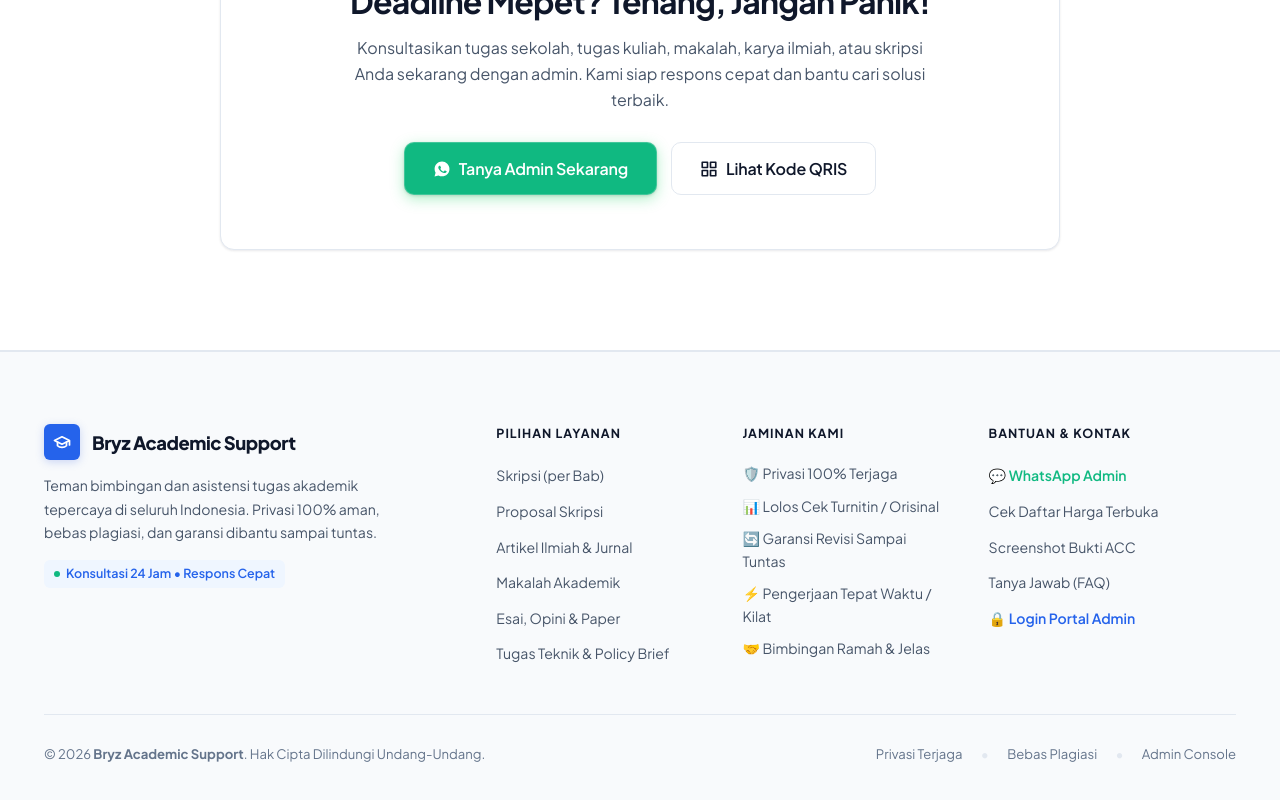
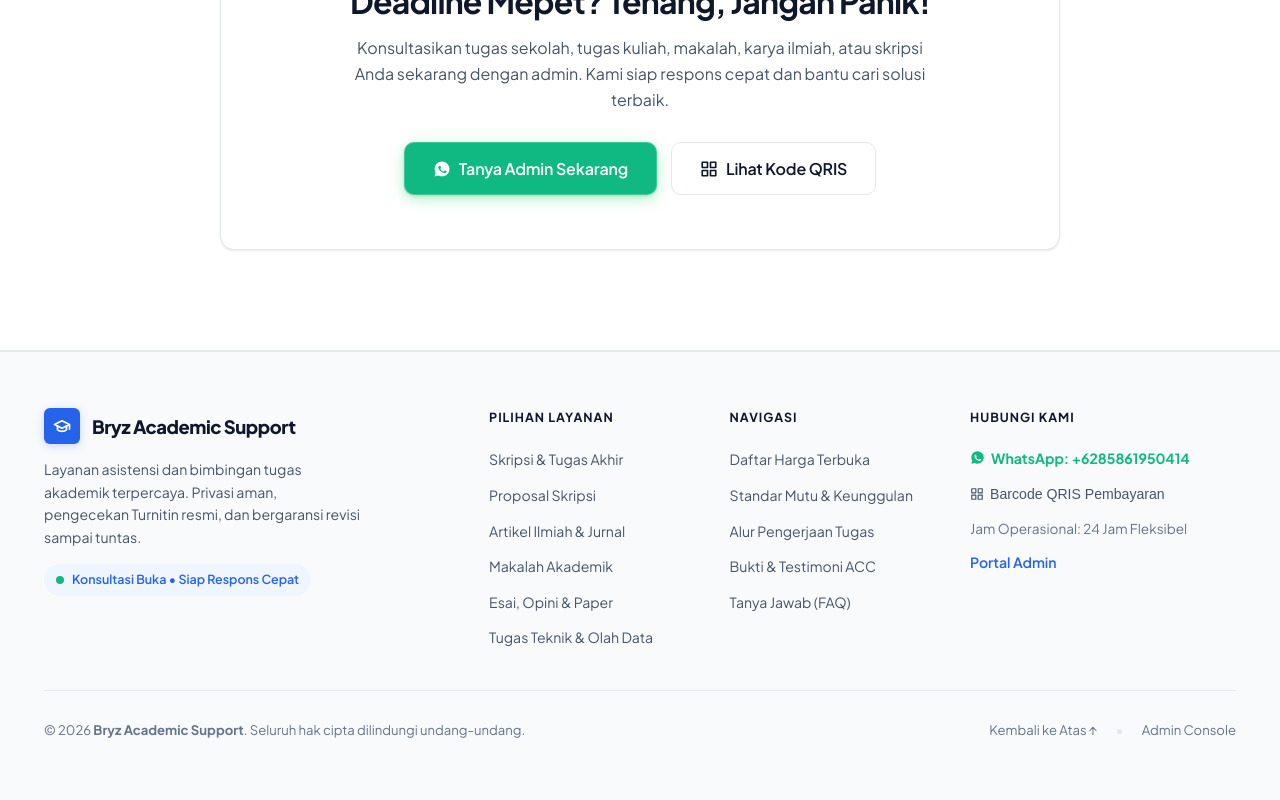
Before and after one commit to rafiifha/bryz, a Next.js app: page / in a window 1280 px wide. Shown: the part 5569-6369 px from the top of the page. After the commit the page ends 6343 px from the top, so only its background shows below. Built offline with nearby package versions, Linux system fonts and the light colour scheme.

Commit message:
optimasiiiiiii

```diff
--- a/src/app/globals.css
+++ b/src/app/globals.css
@@ -1878,23 +1878,23 @@ p {
 .footer-clean {
   background: var(--bg-primary);
   border-top: 1px solid var(--border-color);
-  padding: 72px 0 36px;
+  padding: 56px 0 32px;
   color: var(--text-primary);
 }
 
 .footer-grid {
   display: grid;
-  grid-template-columns: 2fr 1fr 1fr 1.2fr;
-  gap: 40px;
-  margin-bottom: 48px;
+  grid-template-columns: 2fr 1fr 1fr 1.3fr;
+  gap: 36px;
+  margin-bottom: 40px;
 }
 
 .footer-brand-desc {
   font-size: 0.88rem;
   color: var(--text-secondary);
-  line-height: 1.65;
-  margin-top: 14px;
-  max-width: 340px;
+  line-height: 1.6;
+  margin-top: 12px;
+  max-width: 320px;
 }
 
 .footer-heading {
--- a/src/components/LandingPage.tsx
+++ b/src/components/LandingPage.tsx
@@ -895,15 +895,15 @@ export default function LandingPage({
       <footer className="footer-clean">
         <div className="container">
           <div className="footer-grid">
-            {/* Column 1: Brand & Mission */}
-            <div>
-              <a href="/" className="navbar-logo" style={{ marginBottom: '14px' }}>
+            {/* Column 1: Brand & Identity */}
+            <div className="footer-col-brand">
+              <a href="/" className="navbar-logo" style={{ marginBottom: '14px', textDecoration: 'none' }}>
                 {config.logoImageUrl ? (
                   <img
                     src={config.logoImageUrl}
                     alt="Bryz Academic Support"
                     className="navbar-logo-img"
-                    style={{ maxHeight: '36px', width: 'auto', objectFit: 'contain' }}
+                    style={{ maxHeight: '34px', width: 'auto', objectFit: 'contain' }}
                   />
                 ) : (
                   <div className="navbar-logo-icon">
@@ -918,54 +918,79 @@ export default function LandingPage({
                 </div>
               </a>
               <p className="footer-brand-desc">
-                Teman bimbingan dan asistensi tugas akademik tepercaya di seluruh Indonesia. Privasi 100% aman, bebas plagiasi, dan garansi dibantu sampai tuntas.
+                Layanan asistensi dan bimbingan tugas akademik terpercaya. Privasi aman, pengecekan Turnitin resmi, dan bergaransi revisi sampai tuntas.
               </p>
-              <div style={{ display: 'inline-flex', alignItems: 'center', gap: '6px', marginTop: '16px', padding: '4px 10px', background: 'var(--tag-bg)', borderRadius: '6px', fontSize: '0.78rem', color: 'var(--tag-text)', fontWeight: 600 }}>
-                <span style={{ width: '6px', height: '6px', borderRadius: '50%', background: 'var(--success)', display: 'inline-block' }} />
-                <span>Konsultasi 24 Jam • Respons Cepat</span>
+              <div style={{ display: 'inline-flex', alignItems: 'center', gap: '8px', marginTop: '16px', padding: '6px 12px', background: 'var(--tag-bg)', borderRadius: '20px', fontSize: '0.78rem', color: 'var(--tag-text)', fontWeight: 600 }}>
+                <span style={{ width: '8px', height: '8px', borderRadius: '50%', background: 'var(--success)', display: 'inline-block', flexShrink: 0 }} />
+                <span>Konsultasi Buka • Siap Respons Cepat</span>
               </div>
             </div>
 
-            {/* Column 2: Layanan */}
+            {/* Column 2: Pilihan Layanan */}
             <div>
               <div className="footer-heading">Pilihan Layanan</div>
               <ul className="footer-links">
-                <li><a href="#layanan" className="footer-link">Skripsi (per Bab)</a></li>
-                <li><a href="#layanan" className="footer-link">Proposal Skripsi</a></li>
-                <li><a href="#layanan" className="footer-link">Artikel Ilmiah &amp; Jurnal</a></li>
-                <li><a href="#layanan" className="footer-link">Makalah Akademik</a></li>
-                <li><a href="#layanan" className="footer-link">Esai, Opini &amp; Paper</a></li>
-                <li><a href="#layanan" className="footer-link">Tugas Teknik &amp; Policy Brief</a></li>
+                <li><a href="#pricelist" className="footer-link">Skripsi &amp; Tugas Akhir</a></li>
+                <li><a href="#pricelist" className="footer-link">Proposal Skripsi</a></li>
+                <li><a href="#pricelist" className="footer-link">Artikel Ilmiah &amp; Jurnal</a></li>
+                <li><a href="#pricelist" className="footer-link">Makalah Akademik</a></li>
+                <li><a href="#pricelist" className="footer-link">Esai, Opini &amp; Paper</a></li>
+                <li><a href="#pricelist" className="footer-link">Tugas Teknik &amp; Olah Data</a></li>
               </ul>
             </div>
 
-            {/* Column 3: Jaminan & Standar */}
+            {/* Column 3: Navigasi Halaman */}
             <div>
-              <div className="footer-heading">Jaminan Kami</div>
+              <div className="footer-heading">Navigasi</div>
               <ul className="footer-links">
-                <li className="footer-link">🛡️ Privasi 100% Terjaga</li>
-                <li className="footer-link">📊 Lolos Cek Turnitin / Orisinal</li>
-                <li className="footer-link">🔄 Garansi Revisi Sampai Tuntas</li>
-                <li className="footer-link">⚡ Pengerjaan Tepat Waktu / Kilat</li>
-                <li className="footer-link">🤝 Bimbingan Ramah &amp; Jelas</li>
+                <li><a href="#pricelist" className="footer-link">Daftar Harga Terbuka</a></li>
+                <li><a href="#keunggulan" className="footer-link">Standar Mutu &amp; Keunggulan</a></li>
+                <li><a href="#alur" className="footer-link">Alur Pengerjaan Tugas</a></li>
+                <li><a href="#testimoni" className="footer-link">Bukti &amp; Testimoni ACC</a></li>
+                <li><a href="#faq" className="footer-link">Tanya Jawab (FAQ)</a></li>
               </ul>
             </div>
 
-            {/* Column 4: Navigasi & Admin */}
+            {/* Column 4: Bantuan & Kontak */}
             <div>
-              <div className="footer-heading">Bantuan & Kontak</div>
+              <div className="footer-heading">Hubungi Kami</div>
               <ul className="footer-links">
                 <li>
-                  <a href={defaultWaLink} target="_blank" rel="noopener noreferrer" className="footer-link" style={{ color: 'var(--success)', fontWeight: 600 }}>
-                    💬 WhatsApp Admin
+                  <a
+                    href={defaultWaLink}
+                    target="_blank"
+                    rel="noopener noreferrer"
+                    className="footer-link"
+                    style={{ color: 'var(--success)', fontWeight: 700, display: 'inline-flex', alignItems: 'center', gap: '6px' }}
+                  >
+                    <svg width="15" height="15" viewBox="0 0 24 24" fill="currentColor">
+                      <path d="M12.04 2c-5.46 0-9.91 4.45-9.91 9.91 0 1.75.46 3.45 1.32 4.95L2.05 22l5.25-1.38c1.45.79 3.08 1.21 4.74 1.21 5.46 0 9.91-4.45 9.91-9.91 0-2.65-1.03-5.14-2.9-7.01A9.816 9.816 0 0012.04 2zm5.77 14.07c-.24.67-1.39 1.28-1.92 1.36-.5.08-1.14.12-3.32-.78-2.62-1.09-4.3-3.76-4.43-3.93-.13-.18-1.06-1.41-1.06-2.69s.67-1.91.91-2.17c.24-.26.52-.33.7-.33.17 0 .35 0 .5.01.16.01.38-.06.59.45.23.55.78 1.9.85 2.04.07.14.12.3.02.48-.09.19-.14.3-.28.47-.14.17-.3.37-.43.5-.14.14-.29.3-.13.58.17.28.74 1.22 1.58 1.97 1.09.97 2.01 1.27 2.29 1.41.28.14.45.12.62-.07.17-.2.72-.84.91-1.13.19-.29.38-.24.64-.14.26.1 1.66.78 1.94.92.28.14.47.21.54.33.07.12.07.71-.17 1.38z" />
+                    </svg>
+                    <span>WhatsApp: +{config.whatsappNumber}</span>
                   </a>
                 </li>
-                <li><a href="#pricelist" className="footer-link">Cek Daftar Harga Terbuka</a></li>
-                <li><a href="#testimoni" className="footer-link">Screenshot Bukti ACC</a></li>
-                <li><a href="#faq" className="footer-link">Tanya Jawab (FAQ)</a></li>
+                <li>
+                  <button
+                    type="button"
+                    onClick={() => setShowQrisModal(true)}
+                    className="footer-link"
+                    style={{ background: 'none', border: 'none', padding: 0, cursor: 'pointer', textAlign: 'left', display: 'inline-flex', alignItems: 'center', gap: '6px' }}
+                  >
+                    <svg width="14" height="14" viewBox="0 0 24 24" fill="none" stroke="currentColor" strokeWidth="2" strokeLinecap="round" strokeLinejoin="round">
+                      <rect x="3" y="3" width="7" height="7" />
+                      <rect x="14" y="3" width="7" height="7" />
+                      <rect x="14" y="14" width="7" height="7" />
+                      <rect x="3" y="14" width="7" height="7" />
+                    </svg>
+                    <span>Barcode QRIS Pembayaran</span>
+                  </button>
+                </li>
+                <li style={{ fontSize: '0.85rem', color: 'var(--text-muted)' }}>
+                  Jam Operasional: 24 Jam Fleksibel
+                </li>
                 <li>
                   <a href="/admin" className="footer-link" style={{ color: 'var(--accent-primary)', fontWeight: 600 }}>
-                    🔒 Login Portal Admin
+                    Portal Admin
                   </a>
                 </li>
               </ul>
@@ -975,14 +1000,23 @@ export default function LandingPage({
           {/* Sub-Footer Bottom Bar */}
           <div className="footer-bottom">
             <p className="footer-copy">
-              © {new Date().getFullYear()} <strong>Bryz Academic Support</strong>. Hak Cipta Dilindungi Undang-Undang.
+              © {new Date().getFullYear()} <strong>Bryz Academic Support</strong>. Seluruh hak cipta dilindungi undang-undang.
             </p>
             <div className="footer-bottom-links">
-              <span className="footer-bottom-link">Privasi Terjaga</span>
+              <a
+                href="#pricelist"
+                className="footer-bottom-link"
+                onClick={(e) => {
+                  e.preventDefault();
+                  window.scrollTo({ top: 0, behavior: 'smooth' });
+                }}
+              >
+                Kembali ke Atas ↑
+              </a>
               <span style={{ color: 'var(--border-color)' }}>•</span>
-              <span className="footer-bottom-link">Bebas Plagiasi</span>
-              <span style={{ color: 'var(--border-color)' }}>•</span>
-              <a href="/admin" className="footer-bottom-link">Admin Console</a>
+              <a href="/admin" className="footer-bottom-link">
+                Admin Console
+              </a>
             </div>
           </div>
         </div>
```
